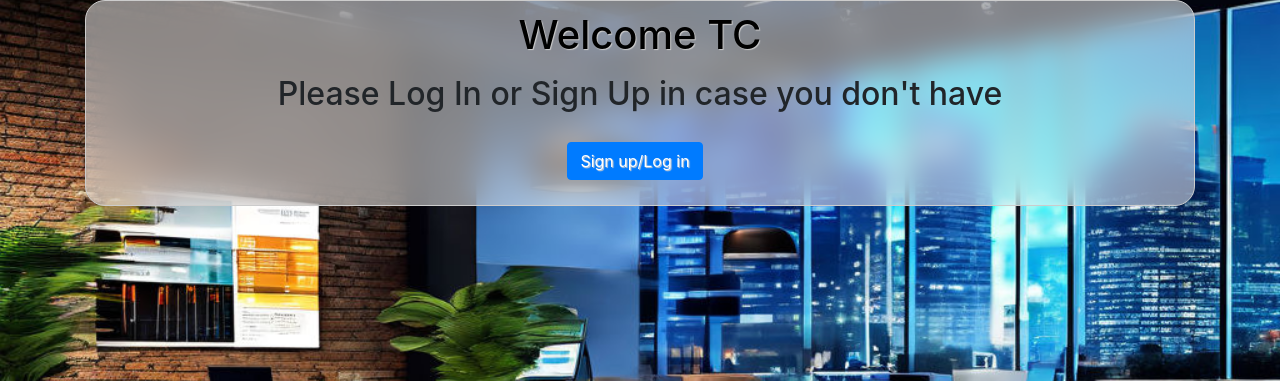
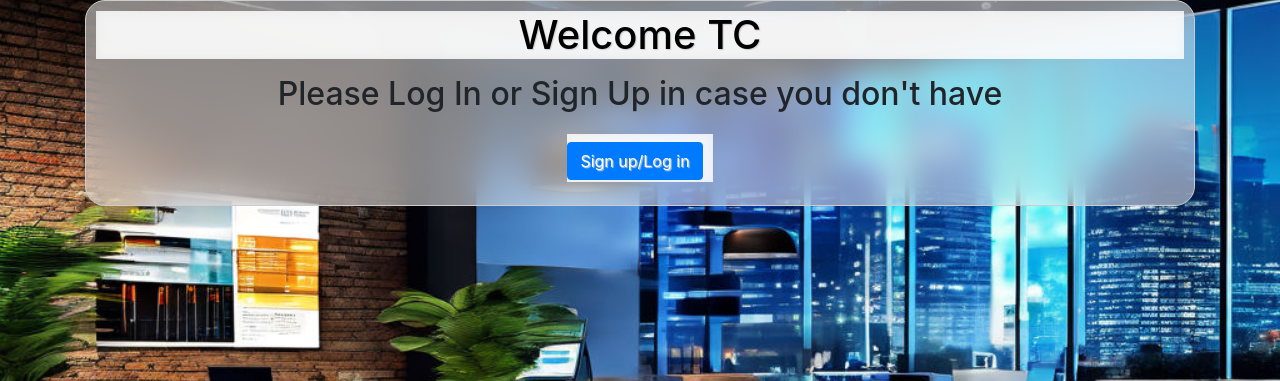
Before and after one commit to soyJmujica/TicketSystem, a Django app: page /TC/ in a window 1280 px wide. Shown: the part 126-507 px from the top of the page. Run offline with Django 4.2, Linux system fonts and the light colour scheme.

Commit message:
estilos.css modificado, background-color: rgba(255, 255, 255, 0.8); /* Semi-transparent background */

```diff
--- a/static/css/estilos.css
+++ b/static/css/estilos.css
@@ -17,6 +17,8 @@ body{
 .container h1{
   color: #000;
   text-shadow:1px 1px 1px #ccc;
+  background-color: rgba(255, 255, 255, 0.8); /* Semi-transparent background */
+  backdrop-filter: blur(5px)
 }
 
 .signup-container, .card, .card-body, .form, .form-group, .details, table {
```
